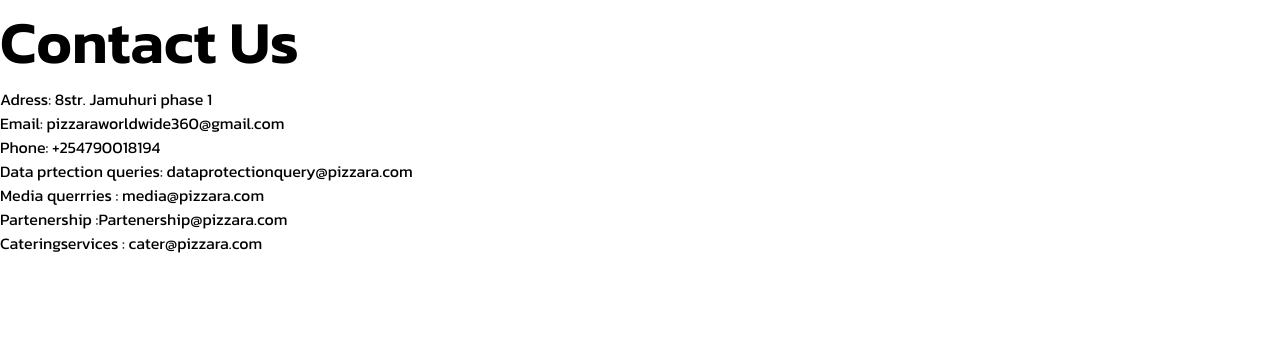
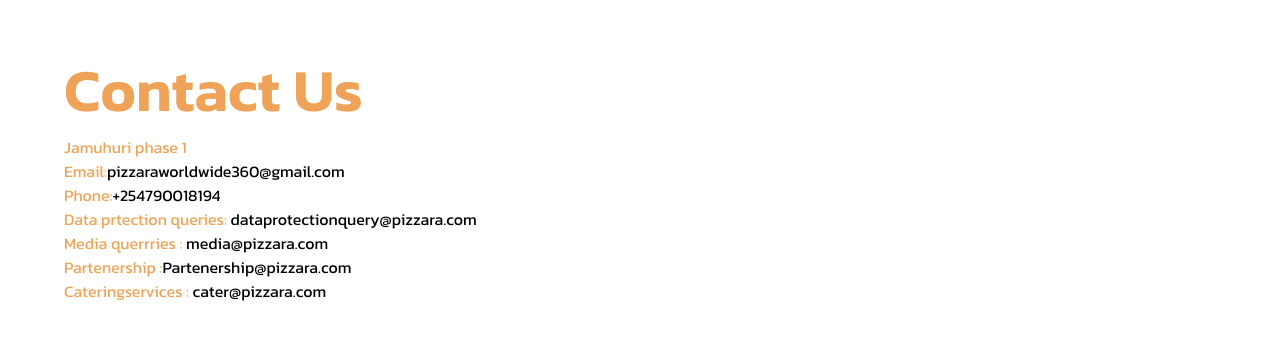
Before and after one commit to 360lad/pizzara_deliveries, a plain HTML site: page contact-us.html in a window 1280 px wide. Shown: the part 123-462 px from the top of the page. Drawn offline with Linux system fonts and the light colour scheme; files that its build step writes are made by us from their sources; files whose address does not match are found by name.

Commit message:
the contsct us details were completed

```diff
--- a/contact-us.html
+++ b/contact-us.html
@@ -39,15 +39,17 @@
         </div>
       </nav>
     </header>
+    <div class="container">
     <div class="contact-us__info">
-      <h1>Contact Us</h1>
-      <p>Adress: 8str. Jamuhuri phase 1</p>
-      <p>Email: pizzaraworldwide360@gmail.com</p>
-      <p>Phone: +254790018194</p>
-      <p>Data prtection queries: dataprotectionquery@pizzara.com</p>
-      <p>Media querrries : media@pizzara.com</p>
-      <p>Partenership :Partenership@pizzara.com</p>
-      <p>Cateringservices : cater@pizzara.com</p>
+        <h1>Contact Us</h1>
+        <p><span class="contact-color"> Jamuhuri phase 1 </p>
+        <p><span class="contact-color">Email:</span>pizzaraworldwide360@gmail.com</p>
+        <p><span class="contact-color">Phone:</span>+254790018194</p>
+        <p><span class="contact-color">Data prtection queries:</span> dataprotectionquery@pizzara.com</p>
+        <p><span class="contact-color">Media querrries :</span> media@pizzara.com</p>
+        <p><span class="contact-color">Partenership :</span>Partenership@pizzara.com</p>
+        <p><span class="contact-color">Cateringservices :</span> cater@pizzara.com</p>
+    </div>
     </div>
   </body>
 </html>
--- /dev/null
+++ b/css/sections/contact-us.css
@@ -0,0 +1,7 @@
+
+.contact-us__info h1{
+color:#eea359;
+}
+.contact-color{
+    color:#eea359;
+}
--- a/css/style.css
+++ b/css/style.css
@@ -7,6 +7,7 @@
 @import url("sections/footer.css");
 @import url("sections/shopbody.css");
 @import url("sections/about-us.css");
+@import url("sections/contact-us.css");
 
 * {
   padding: 0px;
```
Also changed, not shown: 1 other file.
